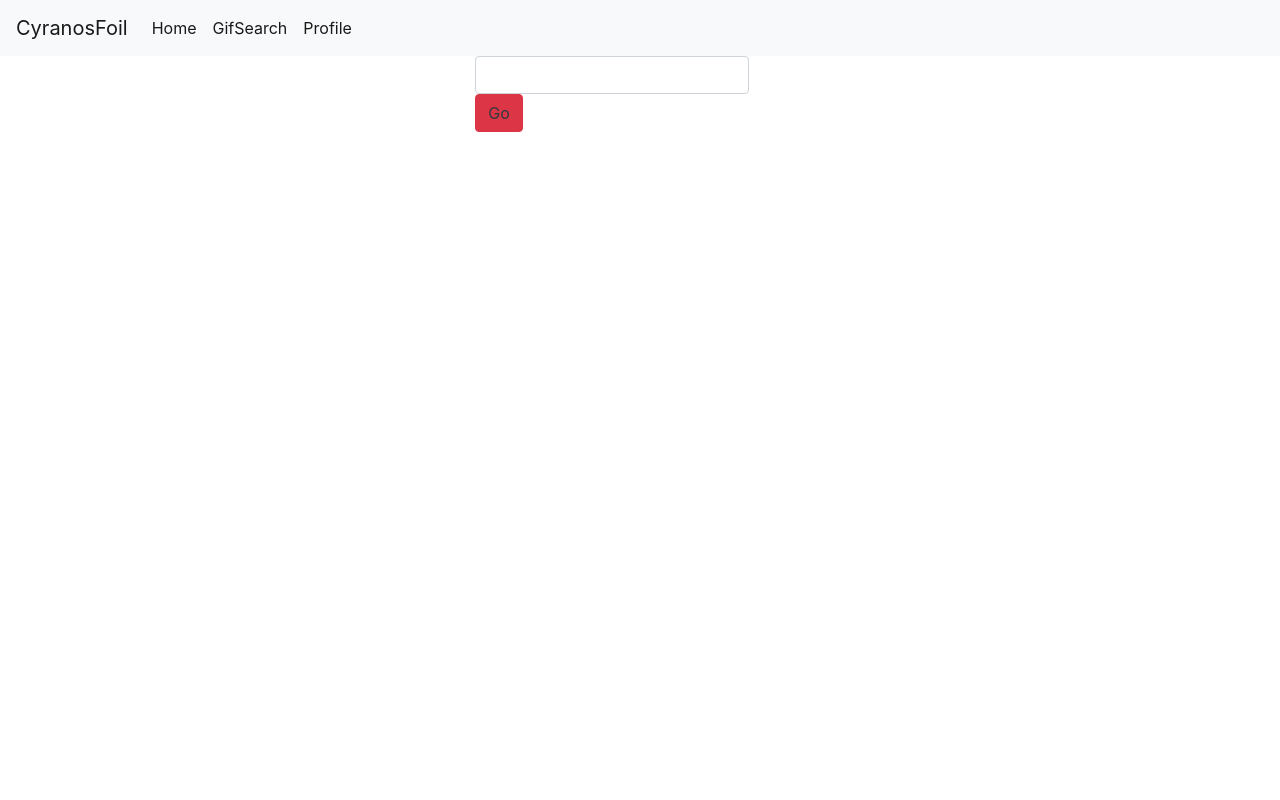
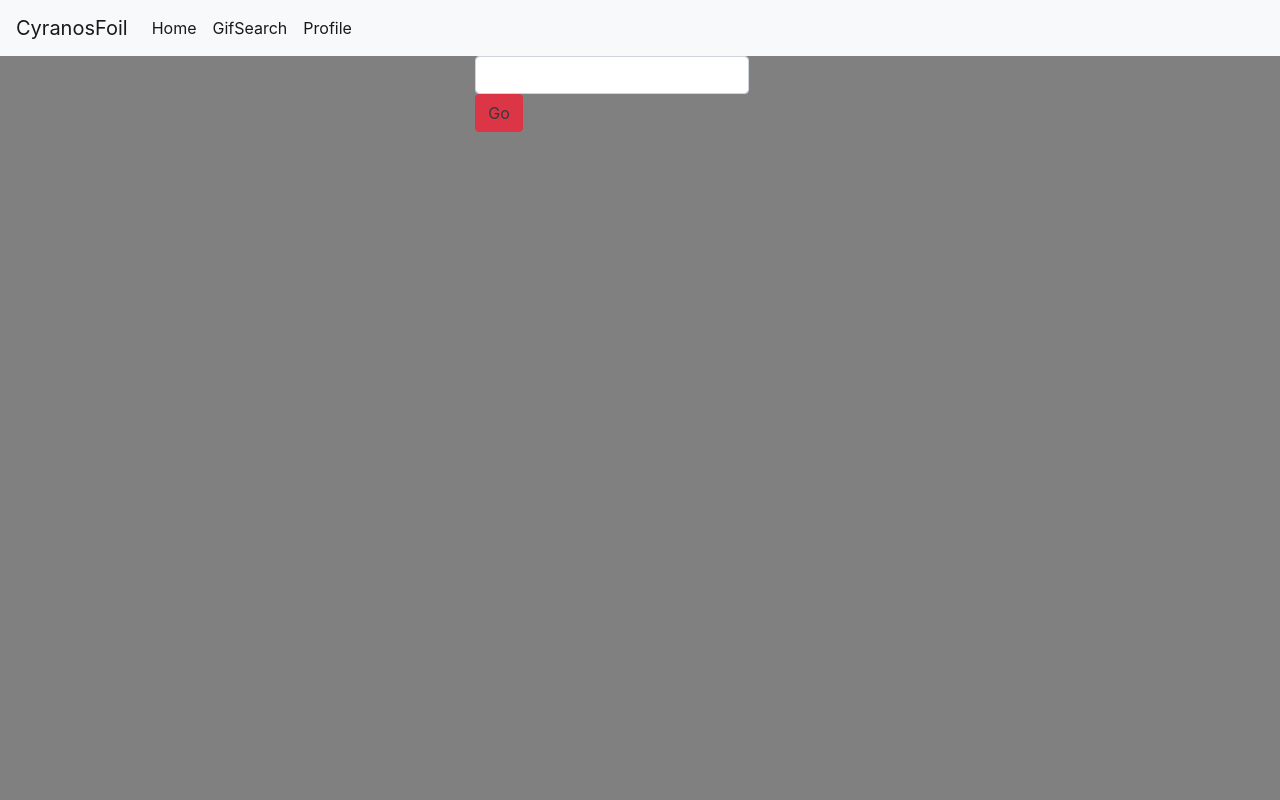
Before and after one commit to teslaman98/cyranosDjango, a Django app: page /gifsearch/ in a window 1280 px wide. Run offline with Django 3.2, Linux system fonts and the light colour scheme; some libraries are stand-ins or nearby versions.

Commit message:
added some styling to giphy search page

```diff
--- a/main/templates/pages/giphy.html
+++ b/main/templates/pages/giphy.html
@@ -12,7 +12,7 @@
 			<div class=" col-md-4 col-md-offset-4 col-sm-offset-4">
 				<form id="search-form" class="form-inline">
 						<input class="search form-control mr-sm-2" type="text" />
-						<button class="btn text-dark btn-danger my-lg-0 my-sm-3 col-xs-offset-5 col-md-offset-0 col-sm-offset-0 " type="submit" value="find">
+						<button class="btn text-dark btn-danger  " type="submit" value="find">
 							Go
 						</button>
  			  </form>
@@ -29,5 +29,4 @@
 	</div>
 </div>
 <script src="{% static 'js/giphy.js' %}"></script>
-
 {% endblock %}
--- a/static/css/giphy.css
+++ b/static/css/giphy.css
@@ -4,3 +4,7 @@ img {
     width: 350px;
     padding: 10px;
   }
+
+body {
+  background-color: grey;
+}
```
